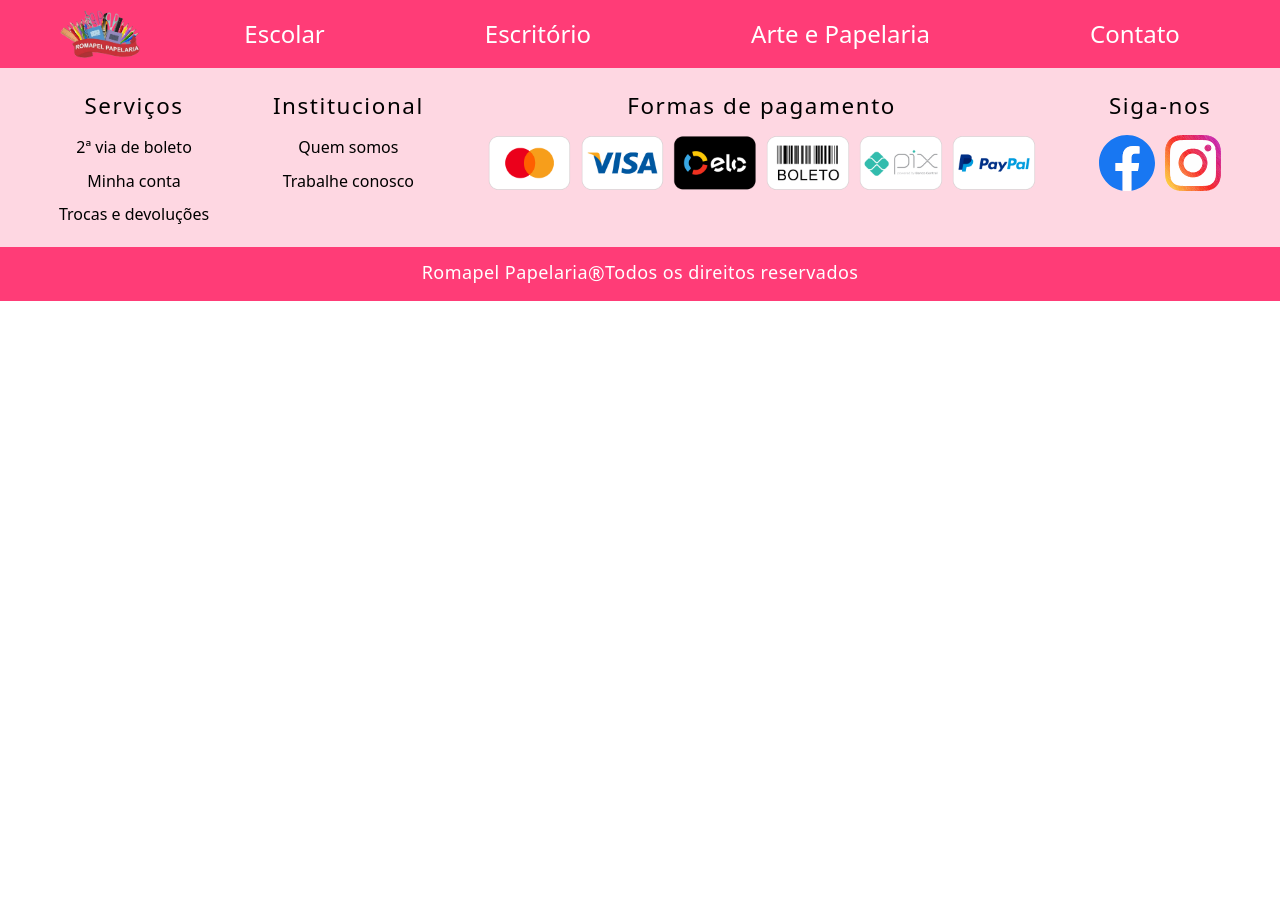
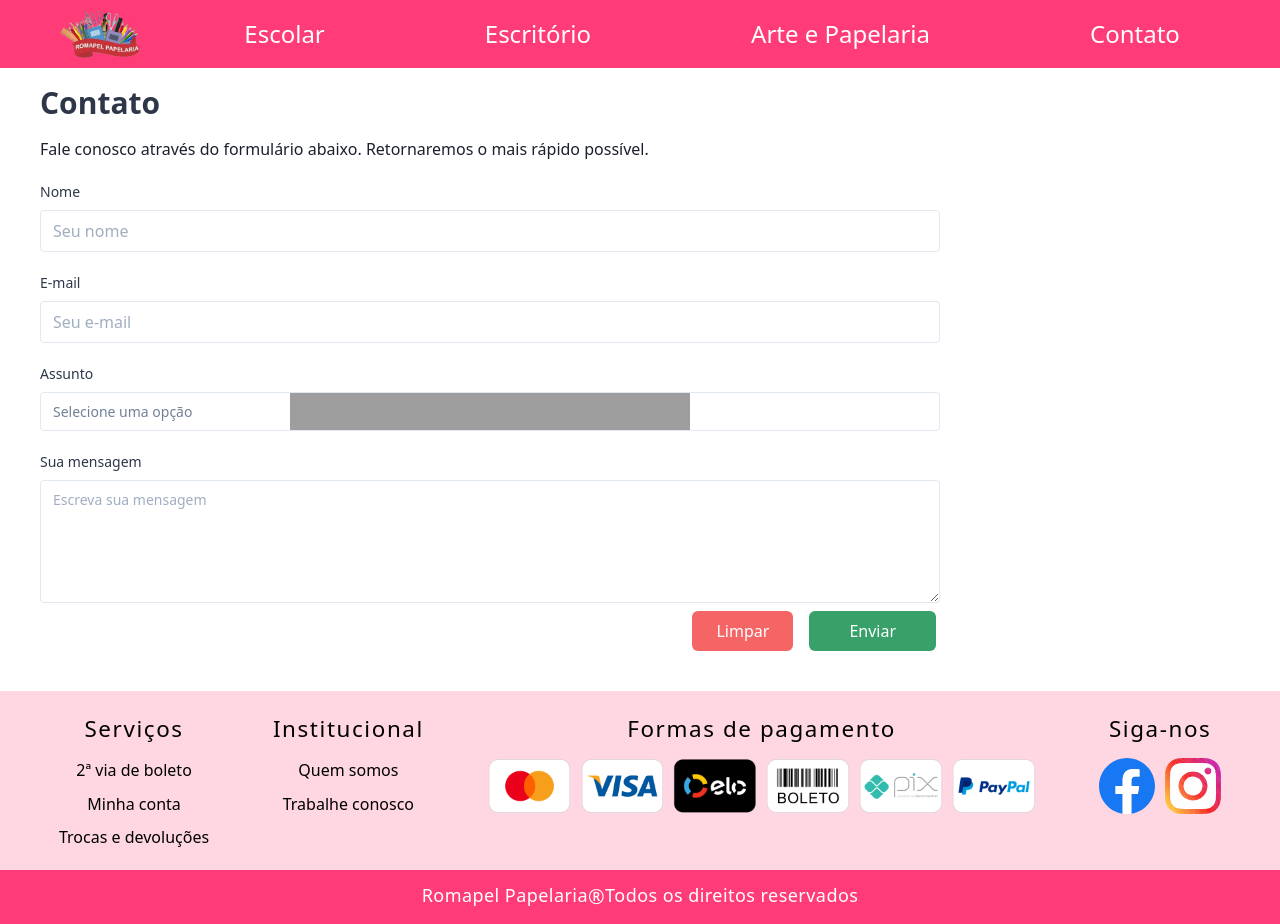
Before and after one commit to cristianebeel/fatec-projeto-integrador-2, a Nuxt app: page /contato in a window 1280 px wide. Before the commit the page ends 800 px from the top, so only its background shows below. Built offline with nearby package versions, Linux system fonts and the light colour scheme; grey boxes are pictures that could not be loaded.

Commit message:
Página de contato

```diff
--- /dev/null
+++ b/pages/contato.vue
@@ -0,0 +1,88 @@
+<template>
+    <section id="main" class="mx-10 mb-10">
+        <h1 class="my-3 text-3xl font-semibold text-gray-800 dark:text-gray-200">Contato</h1>
+        <p class="text-gray-900 dark:text-gray-400 text-base">Fale conosco através do formulário abaixo. Retornaremos o mais rápido possível.</p>
+        <p id="result" class="text-red-600 mx-3 mt-2 text-sm">{{ errormsg }}</p>
+        <form class="w-9/12 mt-7">
+            <label for="name">Nome</label>
+            <input type="text" name="name" id="name" placeholder="Seu nome" required />
+
+            <label for="email">E-mail</label>
+            <input type="email" name="email" id="email" placeholder="Seu e-mail" required />
+
+            <label for="subject">Assunto</label>
+            <select id="subject" name="subject" required>
+                <option value="a" selected disabled>Selecione uma opção</option>
+                <option>Sugestão</option>
+                <option>Dúvida</option>
+                <option>Reclamação</option>
+            </select>
+
+            <label for="message">Sua mensagem</label>
+            <textarea rows="5" name="message" id="message" placeholder="Escreva sua mensagem" required></textarea>
+
+            <div class="flex justify-end gap-4 mx-1">
+                <button type="reset" v-on:click="clear" class="py-2 px-6 text-white bg-red-500 rounded-md hover:bg-red-600 focus:bg-red-700 focus:outline-none">Limpar</button>
+                <button type="submit" v-on:click="send" class="py-2 px-10 text-white bg-green-600 rounded-md hover:bg-green-500 focus:bg-green-700 focus:outline-none">Enviar</button>
+            </div>
+        </form>
+    </section>
+</template>
+
+<style scoped>
+label{
+    @apply mt-5;
+    @apply mb-2;
+}
+
+label, textarea, select{
+    @apply block;
+    @apply mb-2;
+    @apply text-sm;
+    @apply text-gray-800;
+}
+
+select{
+    @apply text-gray-600;
+}
+
+input, textarea, select{
+    @apply w-full;
+    @apply px-3;
+    @apply py-2;
+    @apply border;
+    @apply border-gray-300;
+    @apply rounded;
+}
+
+input:focus, textarea:focus, select:focus{
+    @apply outline-none;
+    @apply border-indigo-300;
+}
+
+select {
+    background: url(http://cdn1.iconfinder.com/data/icons/cc_mono_icon_set/blacks/16x16/br_down.png) no-repeat center;
+    -webkit-appearance: none;
+    background-position-x: right 2%;
+}
+</style>
+
+<script>
+export default {
+    name: 'contato',
+    data () {
+        return {
+            errormsg: ''
+        }
+    },
+    methods: {
+        send () {
+            if(!this.name || !this.email || !this.textarea)
+                this.errormsg = '*Preencha todos os campos!'
+        },
+        clear () {
+            this.errormsg=''
+        }
+    }
+}
+</script>
```
